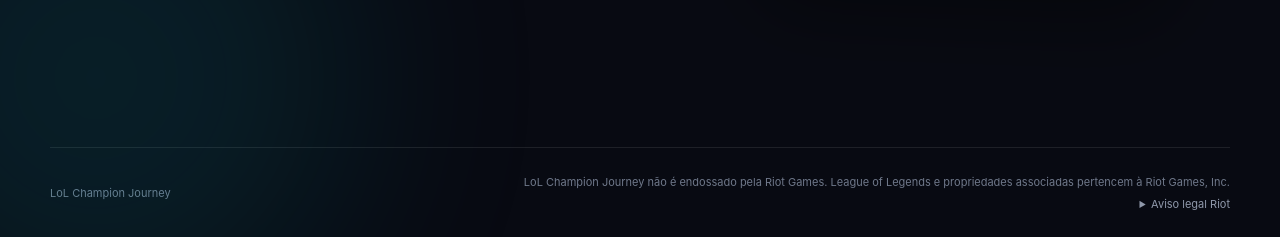
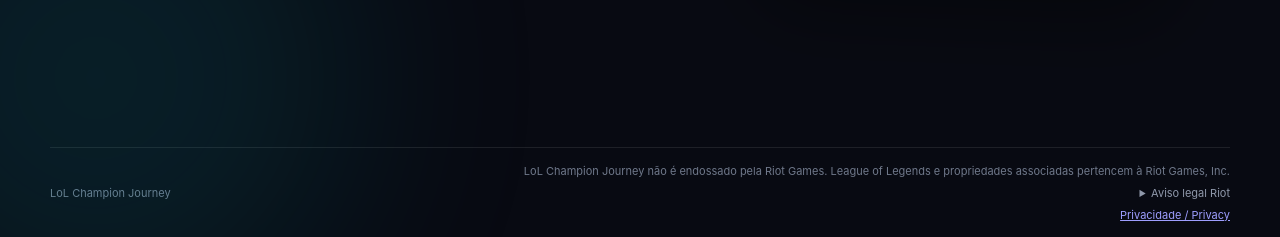
Before and after one commit to HelioConde/lol-champion-journey, a website: page index.html in a window 1280 px wide. Shown: the part 754-991 px from the top of the page. Drawn offline with Linux system fonts and the light colour scheme.

Commit message:
feat: link privacy policy

```diff
--- a/index.html
+++ b/index.html
@@ -205,6 +205,7 @@
     <div class="footer-copy">
       <span data-i18n="footer">LoL Champion Journey não é endossado pela Riot Games. League of Legends e propriedades associadas pertencem à Riot Games, Inc.</span>
       <details class="legal"><summary data-i18n="legalMore">Aviso legal Riot</summary><p data-i18n="legalFull">LoL Champion Journey não é endossado pela Riot Games e não reflete as opiniões ou visões da Riot Games ou de qualquer pessoa oficialmente envolvida na produção ou gerenciamento das propriedades da Riot Games. Riot Games e todas as propriedades associadas são marcas comerciais ou marcas registradas da Riot Games, Inc.</p></details>
+      <a class="privacy-link" href="./privacy.html">Privacidade / Privacy</a>
     </div>
   </footer>
   <script src="./backend-config.js"></script>
```
